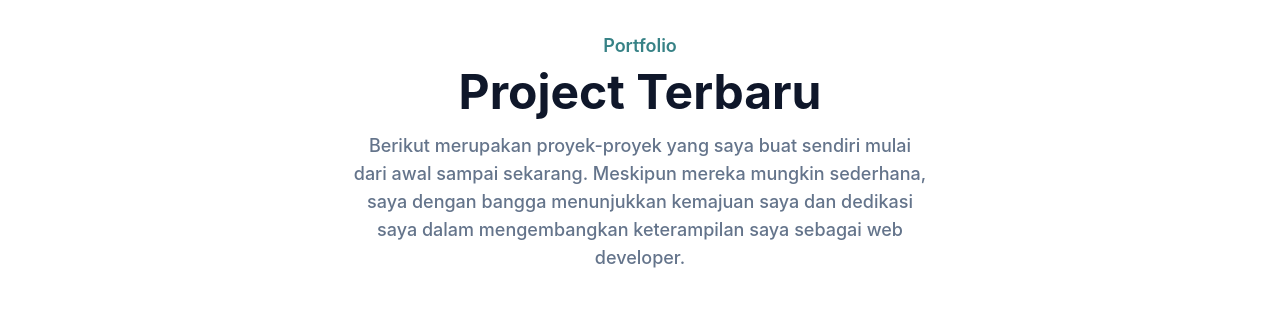
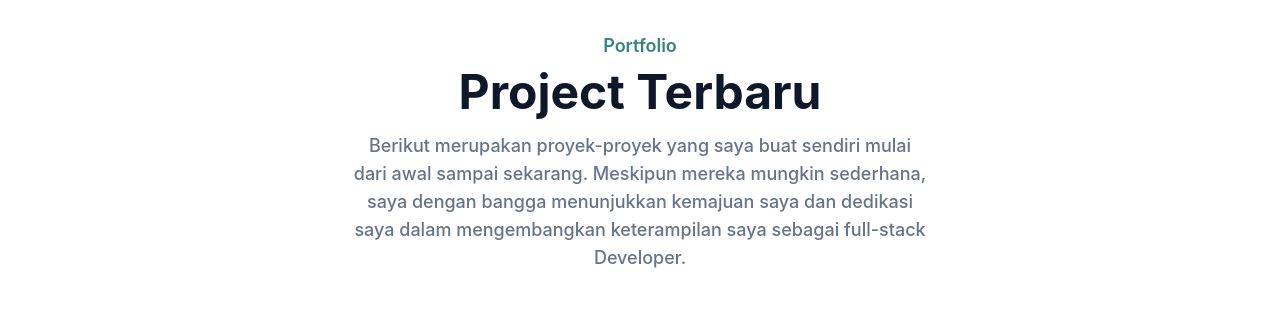
Before and after one commit to IQ1341/iqbal-portfolio, a website built with Vite: page index.html in a window 1280 px wide. Shown: the part 1900-2222 px from the top of the page. Built offline with nearby package versions, Linux system fonts and the light colour scheme.

Commit message:
update project

```diff
--- a/index.html
+++ b/index.html
@@ -269,7 +269,7 @@
         <h4 class="font-semibold text-lg text-primary mb-2">Portfolio</h4>
         <h2 class="font-bold text-dark text-3xl mb-4 sm:text-4xl lg:text-5xl dark:text-white">Project Terbaru</h2>
         <p class="font-medium text-md text-secondary md:text-lg">
-          Berikut merupakan proyek-proyek yang saya buat sendiri mulai dari awal sampai sekarang. Meskipun mereka mungkin sederhana, saya dengan bangga menunjukkan kemajuan saya dan dedikasi saya dalam mengembangkan keterampilan saya sebagai web developer.
+          Berikut merupakan proyek-proyek yang saya buat sendiri mulai dari awal sampai sekarang. Meskipun mereka mungkin sederhana, saya dengan bangga menunjukkan kemajuan saya dan dedikasi saya dalam mengembangkan keterampilan saya sebagai full-stack Developer.
         </p>
       </div>
     </div>
```
